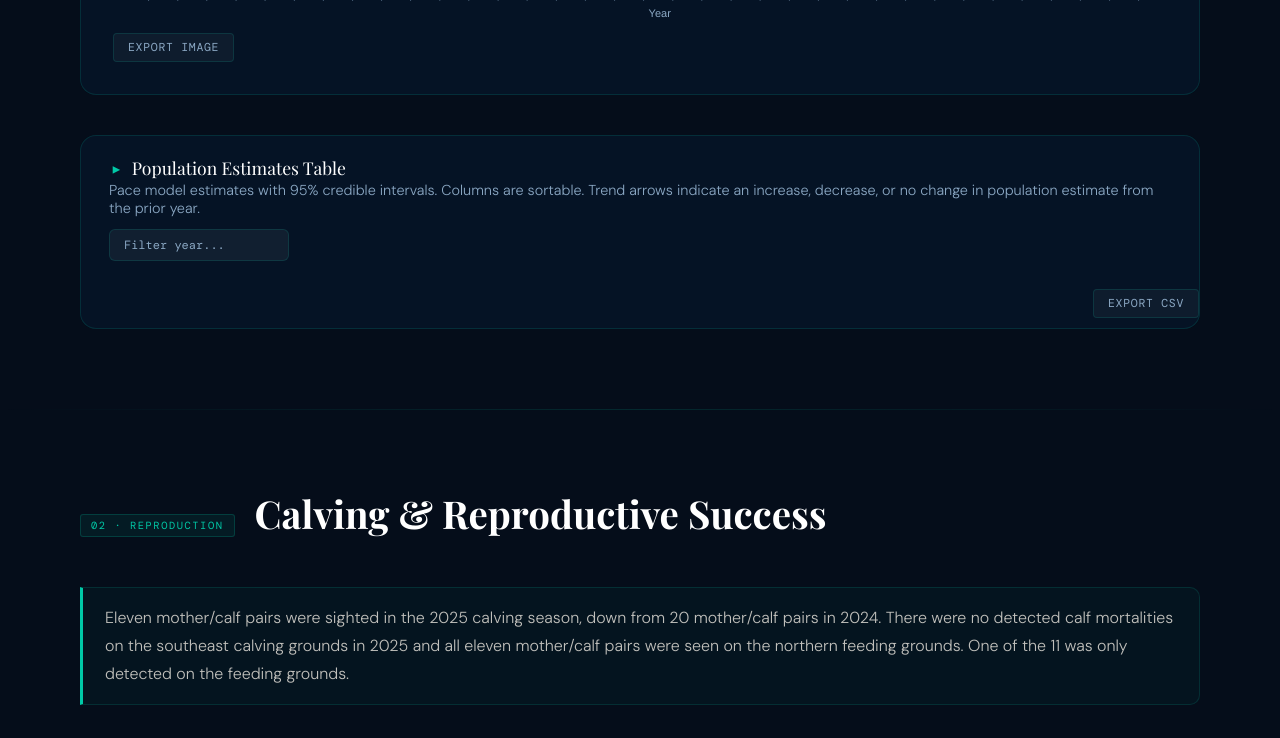
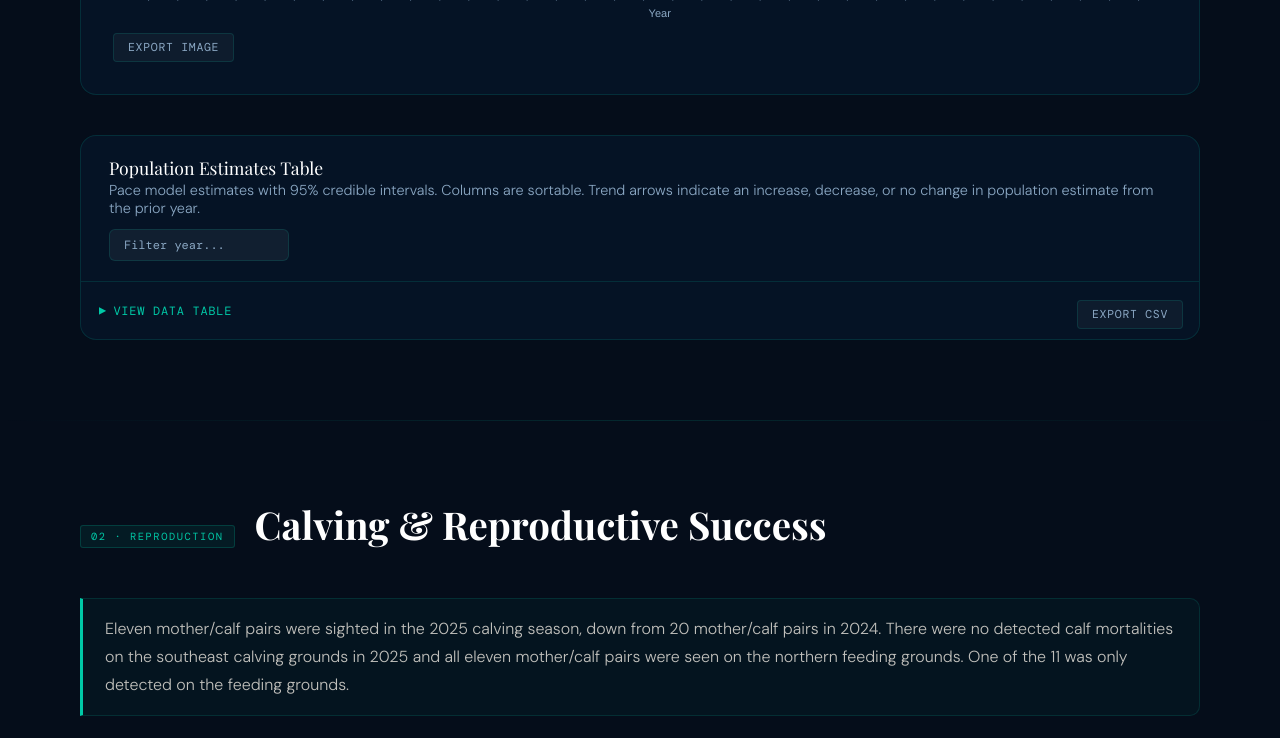
Before and after one commit to hpettis/narwc-report-card, a plain HTML site: page index.html in a window 1280 px wide. Shown: the part 1840-2578 px from the top of the page. Drawn offline with nearby package versions, Linux system fonts and the light colour scheme; a web font is replaced by a local one.

Commit message:
Update index.html

```diff
--- a/index.html
+++ b/index.html
@@ -776,6 +776,12 @@ footer {
 .footer-cite { font-size:0.78rem; color:var(--muted); line-height:1.6; max-width:700px; margin:0 auto 16px; }
 .footer-link { color:var(--teal-bright); }
 
+
+.tbl-bar { display:flex; justify-content:space-between; align-items:center; gap:12px; padding:10px 16px; border-top:1px solid var(--border); }
+.tbl-view-btn { background:none; border:0; padding:6px 0; margin:0; font-family:'DM Mono',monospace; font-size:0.75rem; letter-spacing:0.06em; text-transform:uppercase; color:var(--teal-bright); cursor:pointer; }
+.tbl-view-btn .tbl-chevron { display:inline-block; margin-right:8px; transition:transform 0.2s; }
+.data-table-wrap.collapsible.collapsed .tbl-view-btn .tbl-chevron { transform:rotate(-90deg); }
+.data-table-wrap.collapsible .table-body { border-top:1px solid var(--border); }
 /* ── TABLE / DATA EXPORT ── */
 .tbl-export-row { display:flex; justify-content:flex-end; margin:0 0 10px; }
 .mort-data-bar { display:flex; justify-content:space-between; align-items:flex-start; gap:12px; margin-top:14px; border-top:1px solid var(--border); padding-top:10px; }
@@ -1037,9 +1043,9 @@ th[onclick] { cursor:pointer; }
   </div>
 
   <div class="data-table-wrap reveal collapsible collapsed">
-    <div class="table-header" onclick="if(!event.target.closest('input,button'))toggleTable(this)">
+    <div class="table-header">
       <div>
-        <div class="table-title"><button type="button" class="tbl-toggle" aria-expanded="false" onclick="event.stopPropagation();toggleTable(this.closest('.table-header'))"><span class="tbl-chevron" aria-hidden="true">▼</span>Population Estimates Table</button></div>
+        <div class="table-title">Population Estimates Table</div>
         <div class="table-sub">Pace model estimates with 95% credible intervals. Columns are sortable. Trend arrows indicate an increase, decrease, or no change in population estimate from the prior year.</div>
       </div>
       <input type="text" class="search-input" onclick="event.stopPropagation()" onkeydown="event.stopPropagation()" placeholder="Filter year..." id="pop-search" oninput="filterPopTable(this.value)">
@@ -1080,9 +1086,9 @@ pairs were seen on the northern feeding grounds. One of the 11 was only detected
     </div>
   </div>
   <div class="data-table-wrap reveal collapsible collapsed">
-    <div class="table-header" onclick="if(!event.target.closest('input,button'))toggleTable(this)">
+    <div class="table-header">
       <div>
-        <div class="table-title"><button type="button" class="tbl-toggle" aria-expanded="false" onclick="event.stopPropagation();toggleTable(this.closest('.table-header'))"><span class="tbl-chevron" aria-hidden="true">▼</span>Mother/Calf Summary</button></div>
+        <div class="table-title">Mother/Calf Summary</div>
         <div class="table-sub">Summary of mother/calf pairs sighted and associated inter-birth interval times for North Atlantic right whales
 from 2009-2025. The number of available cows, defined as females who have given birth to at least one previous calf, were
 seen in the last 6 years, have not given birth in previous two years, or gave birth in that year, are followed by the percentage of
@@ -1325,9 +1331,9 @@ available cows to successfully calve. Columns are sortable. Color coding of % av
   <div class="region-grid reveal" id="region-grid"></div>
 
   <div class="data-table-wrap reveal collapsible collapsed">
-    <div class="table-header" onclick="if(!event.target.closest('input,button'))toggleTable(this)">
+    <div class="table-header">
       <div>
-        <div class="table-title"><button type="button" class="tbl-toggle" aria-expanded="false" onclick="event.stopPropagation();toggleTable(this.closest('.table-header'))"><span class="tbl-chevron" aria-hidden="true">▼</span>Annual Monitoring Summary</button></div>
+        <div class="table-title">Annual Monitoring Summary</div>
         <div class="table-sub">Annual counts of photo-ID sightings, unique individuals, presumed living whales, survey effort (in Beaufort conditions <4), and the percentage of the population seen. Survey effort from dedicated surveys only; opportunistic sightings do not have associated effort. Additionally, the NARWC does not currently receive effort data for all dedicated surveys. All reported fields are updated annually with the most available Sighting and Identification/Catalog Databases data using the Right Whale Year (Dec 1 – Nov 30) as Right Whale Year is what is used to calculate the population estimate. At the time of reporting, photo-id data for 2024 were still being received, processed, and analyzed. Additionally, there are still several 2023-2024 effort datasets yet to be received. Data as of September 8, 2025.</div>
       </div>
       <input type="text" class="search-input" onclick="event.stopPropagation()" onkeydown="event.stopPropagation()" placeholder="Filter year..." id="mon-search" oninput="filterMonTable(this.value)">
@@ -2837,6 +2843,29 @@ window.addEventListener('load', function(){ setTheme(currentTheme(), false); });
   });
 })();
 
+// ── VIEW DATA TABLE TOGGLES (tables) ──
+(function(){
+  window.addEventListener('load', function(){
+    document.querySelectorAll('.data-table-wrap.collapsible').forEach(function(wrap){
+      var body = wrap.querySelector('.table-body'); if(!body) return;
+      var oldRow = wrap.querySelector('.tbl-export-row');
+      var exportBtn = oldRow ? oldRow.querySelector('button') : null;
+      if(oldRow) oldRow.remove();
+      var bar = document.createElement('div'); bar.className = 'tbl-bar';
+      var t = document.createElement('button'); t.type = 'button'; t.className = 'tbl-view-btn';
+      t.innerHTML = '<span class="tbl-chevron" aria-hidden="true">▼</span>View data table';
+      t.setAttribute('aria-expanded', wrap.classList.contains('collapsed') ? 'false' : 'true');
+      t.addEventListener('click', function(){
+        var collapsed = wrap.classList.toggle('collapsed');
+        t.setAttribute('aria-expanded', collapsed ? 'false' : 'true');
+      });
+      bar.appendChild(t);
+      if(exportBtn){ bar.appendChild(exportBtn); }
+      wrap.insertBefore(bar, body);
+    });
+  });
+})();
+
 // ── HERO VIDEO SCROLL DISMISS ──
 
 (function() {
```
